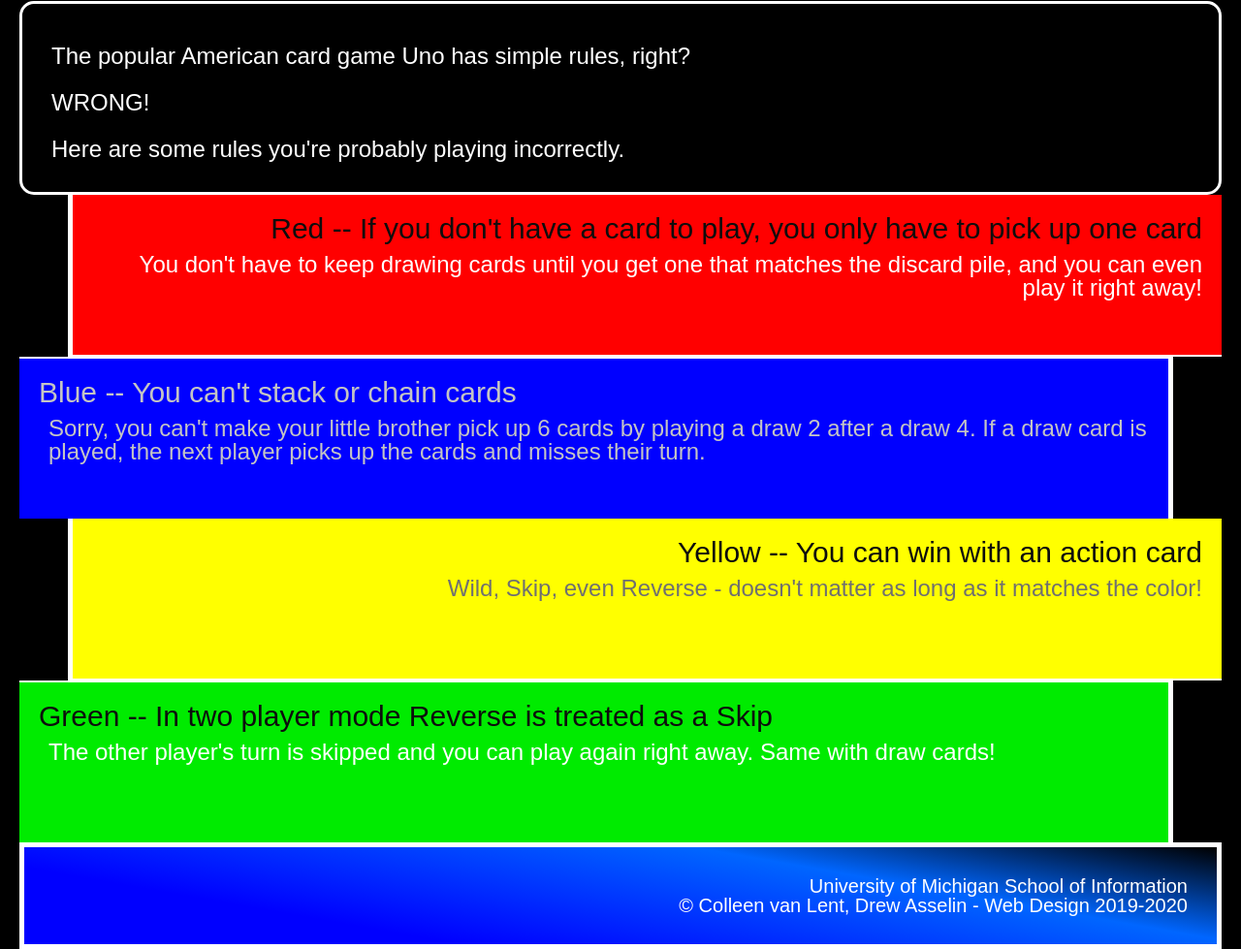
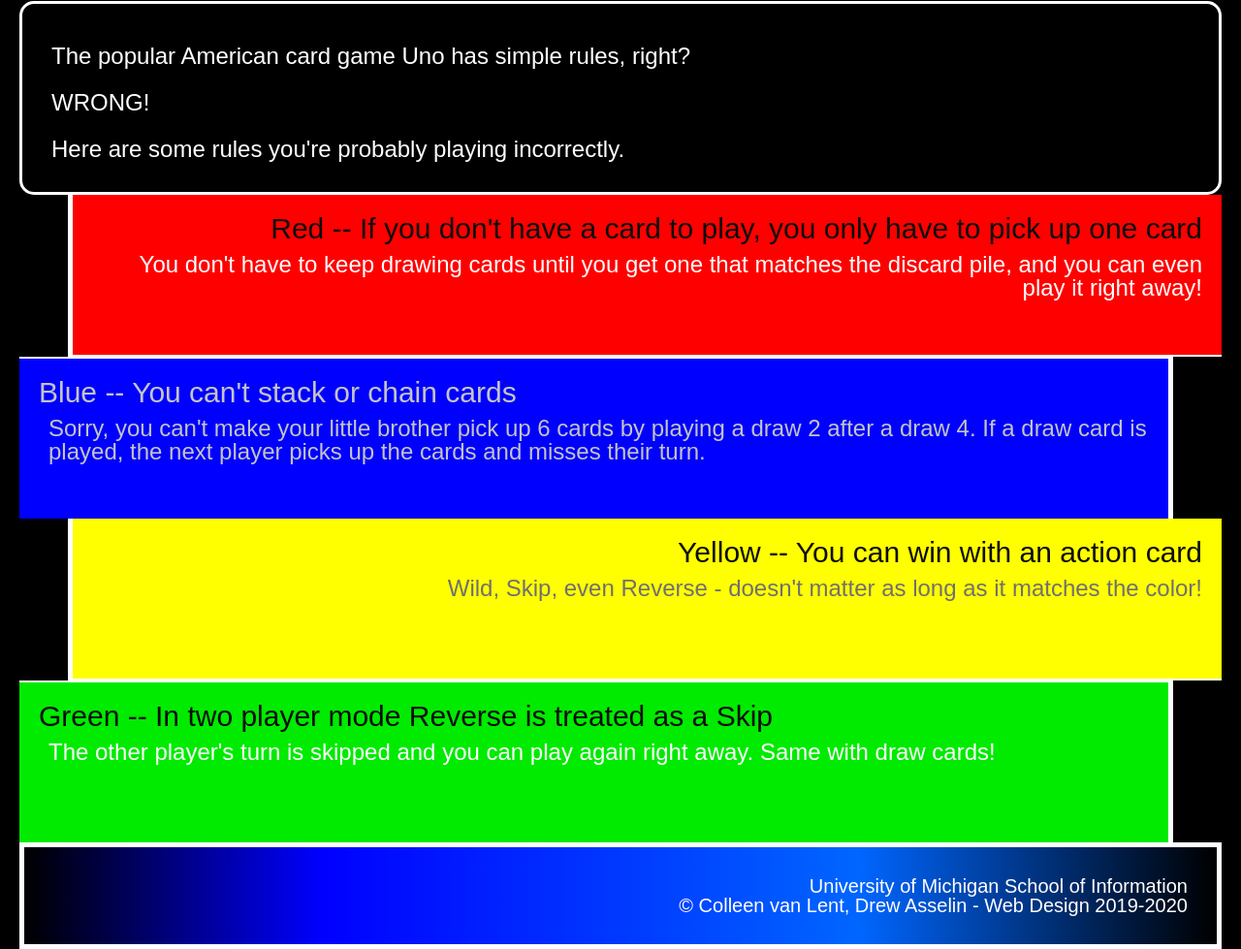
Before and after one commit to gohannahux/hw2-f24, a plain HTML site: page index.html in a window 1280 px wide. Shown: the part 327-1306 px from the top of the page at 97% size. Drawn offline with Linux system fonts and the light colour scheme.

Commit message:
Add files via upload

```diff
--- a/css/style.css
+++ b/css/style.css
@@ -101,7 +101,7 @@ style.css
         }
 
         footer {
-            background: linear-gradient(10deg, #0000ff 25%, #06f 70%, #000000);
+            background: linear-gradient(90deg, #000000 0%, #0000FF 25%, #0066FF 70%, #000000 100%);
             border: 5px solid #FFFFFF;
             text-align: right;
             padding: 15px 15px 15px 0;
```
